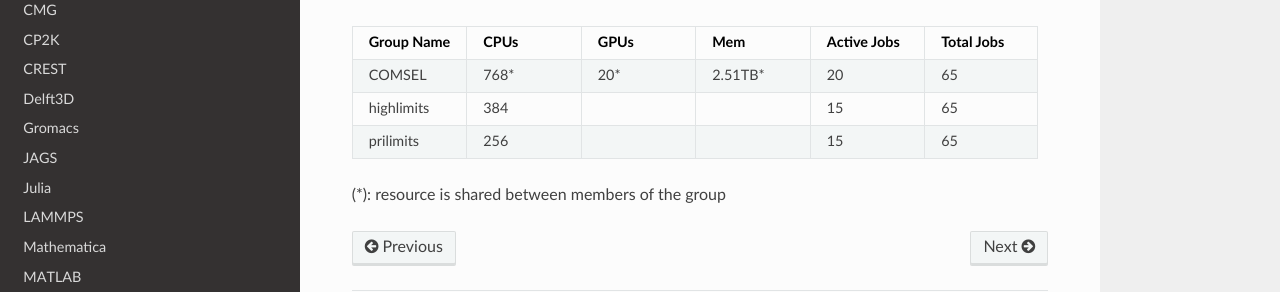
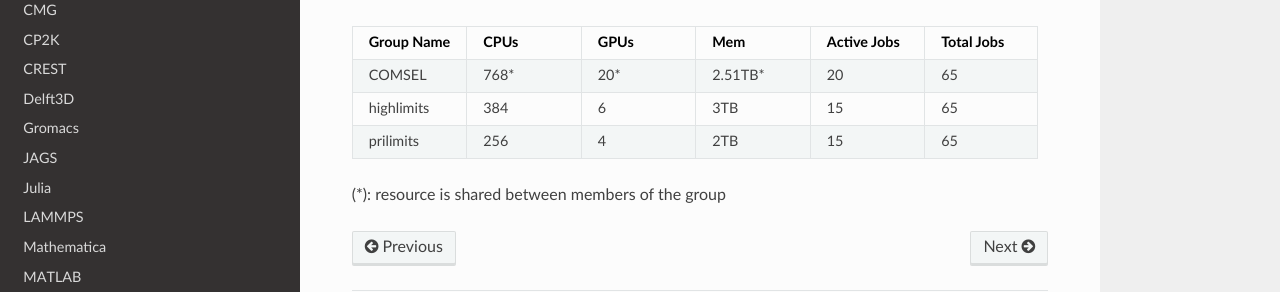
Before and after one commit to jm130/dmogdocs, a Sphinx documentation site: the page built from docs/source/admin/jobquotas.rst, in a window 1280 px wide and 1082 px high. Shown: the part 686-978 px from the top of the window. Built offline with Sphinx 7.4.7 and the Read the Docs theme 3.1.0, drawn with Linux system fonts in a browser that asks for light colours.

Commit message:
Update jobquotas.rst

```diff
--- a/docs/source/admin/jobquotas.rst
+++ b/docs/source/admin/jobquotas.rst
@@ -40,14 +40,14 @@ Details of these groups are:
      - 65
    * - highlimits
      - 384
-     -
-     -
+     - 6
+     - 3TB
      - 15
      - 65
    * - prilimits
      - 256
-     -
-     -
+     - 4
+     - 2TB
      - 15
      - 65
 
```
